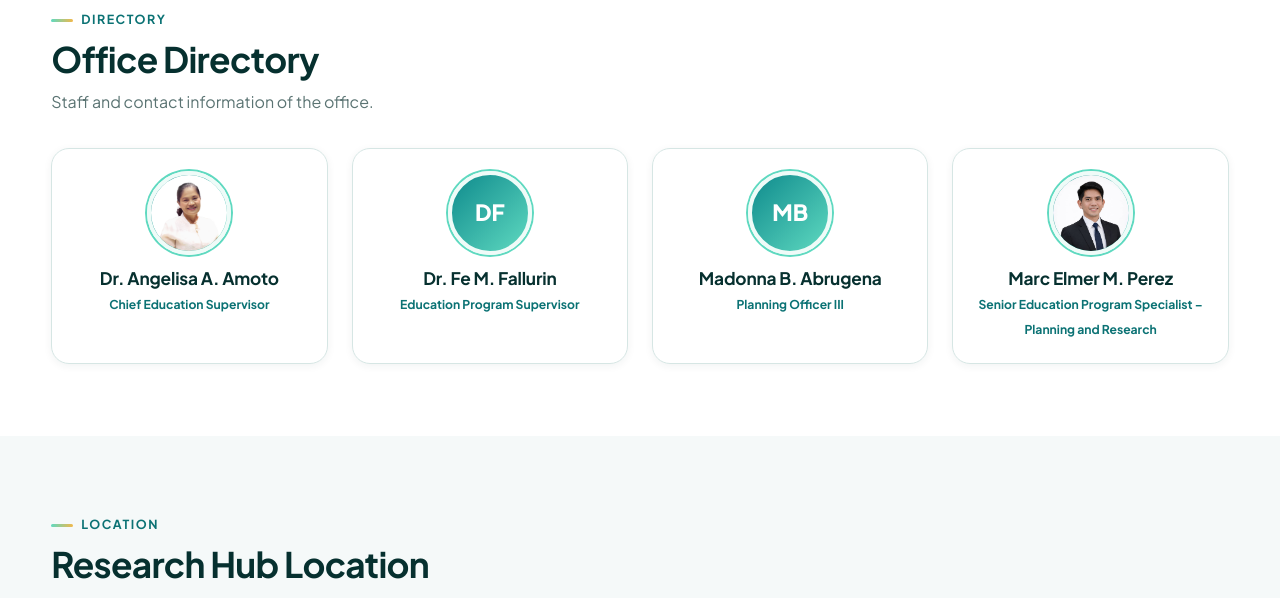
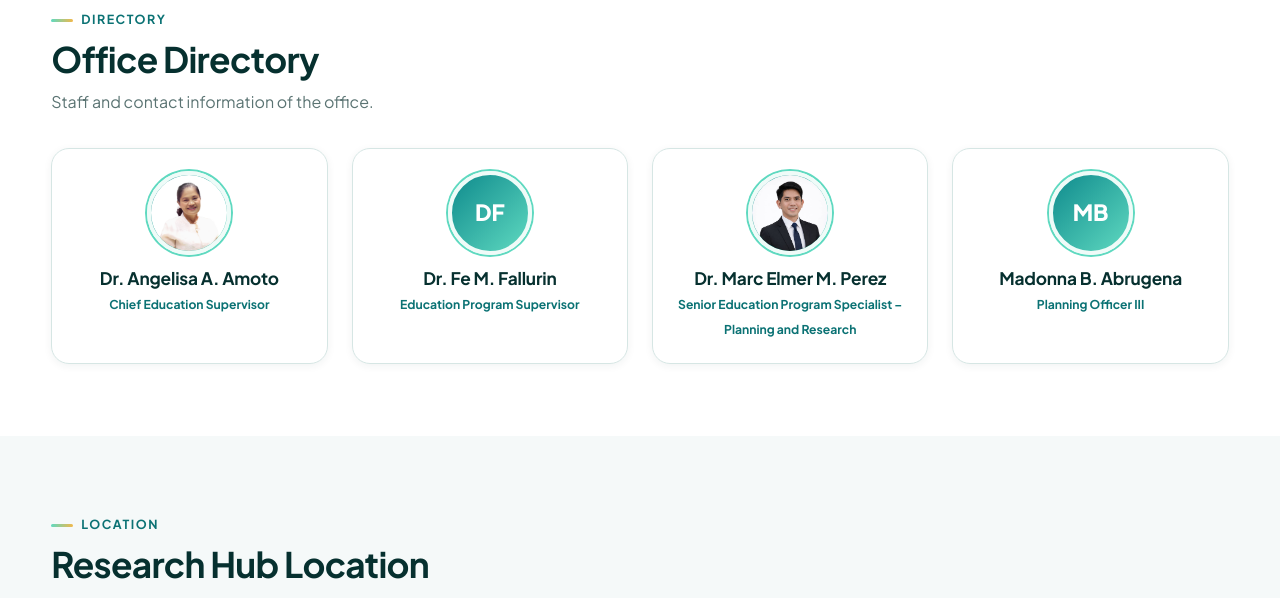
Before and after one commit to jmrlndrknight12/Planning-and-Research, a plain HTML site: page about.html in a window 1280 px wide. Shown: the part 1119-1717 px from the top of the page. Drawn offline with Linux system fonts and the light colour scheme.

Commit message:
List Dr. Marc Elmer M. Perez ahead of Madonna Abrugena
Co-authored-by: Cursor <cursoragent@cursor.com>

```diff
--- a/about.html
+++ b/about.html
@@ -9,7 +9,7 @@
       href="https://fonts.googleapis.com/css2?family=Plus+Jakarta+Sans:wght@400;500;600;700;800&display=swap"
       rel="stylesheet"
     />
-    <link rel="stylesheet" href="css/styles.css?v=52" />
+    <link rel="stylesheet" href="css/styles.css?v=53" />
   </head>
   <body data-page="about">
     <div id="site-header"></div>
@@ -25,9 +25,9 @@
     </section>
     <main id="page-root"></main>
     <div id="site-footer"></div>
-    <script src="js/data.js?v=52"></script>
-    <script src="js/components.js?v=52"></script>
-    <script src="js/pages.js?v=52"></script>
-    <script src="js/main.js?v=52"></script>
+    <script src="js/data.js?v=53"></script>
+    <script src="js/components.js?v=53"></script>
+    <script src="js/pages.js?v=53"></script>
+    <script src="js/main.js?v=53"></script>
   </body>
 </html>
--- a/js/data.js
+++ b/js/data.js
@@ -181,18 +181,18 @@ window.ABOUT = {
       photo: "",
     },
     {
+      name: "Dr. Marc Elmer M. Perez",
+      role: "Senior Education Program Specialist – Planning and Research",
+      email: "",
+      phone: "",
+      photo: "assets/Marc Elmer M. Perez.jpg",
+    },
+    {
       name: "Madonna B. Abrugena",
       role: "Planning Officer III",
       email: "",
       phone: "",
       photo: "",
-    },
-    {
-      name: "Marc Elmer M. Perez",
-      role: "Senior Education Program Specialist – Planning and Research",
-      email: "",
-      phone: "",
-      photo: "assets/Marc Elmer M. Perez.jpg",
     },
   ],
   hub: {
@@ -245,14 +245,14 @@ window.ABOUT = {
                     titleOnly: true,
                     children: [
                       {
+                        name: "Dr. Marc Elmer M. Perez",
+                        role: "Senior Education Program Specialist – Planning and Research",
+                        photo: "assets/Marc Elmer M. Perez.jpg",
+                      },
+                      {
                         name: "Madonna B. Abrugena",
                         role: "Planning Officer III",
                         photo: "",
-                      },
-                      {
-                        name: "Marc Elmer M. Perez",
-                        role: "Senior Education Program Specialist – Planning and Research",
-                        photo: "assets/Marc Elmer M. Perez.jpg",
                       },
                     ],
                   },
@@ -742,7 +742,7 @@ window.PAGES = {
         { name: "Sacoro R. Comia, PhD", role: "Chief Education Supervisor, CID", photo: "assets/DR. SACORO R. COMIA.png" },
       ],
       chief: {
-        name: "Marc Elmer M. Perez, EdD",
+        name: "Dr. Marc Elmer M. Perez, EdD",
         role: "Senior Education Program Specialist – Planning and Research",
         photo: "assets/Marc Elmer M. Perez.jpg",
       },
```
Also changed, not shown: awards.html (+5 -5 lines), brace.html (+5 -5 lines), data-management.html (+5 -5 lines), index.html (+5 -5 lines), newsletters.html (+5 -5 lines), publications.html (+5 -5 lines), research-agenda.html (+5 -5 lines), research-committees.html (+5 -5 lines), research-spotlight.html (+5 -5 lines), resources.html (+5 -5 lines).
